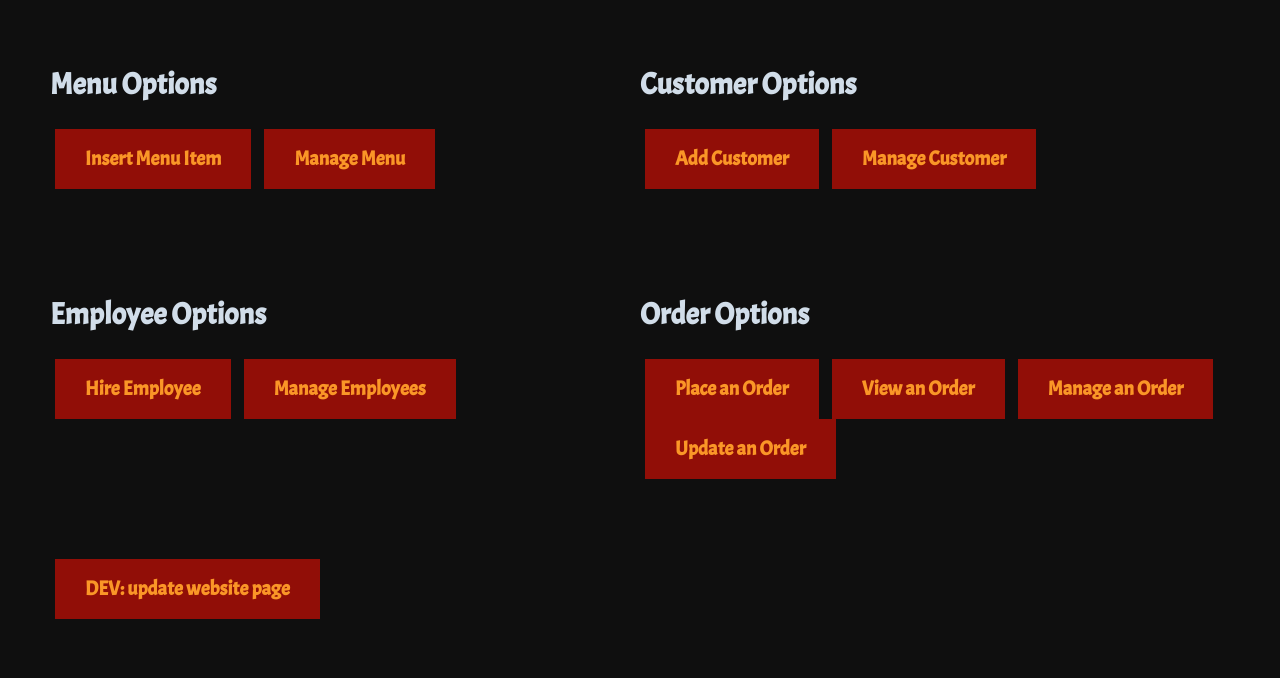
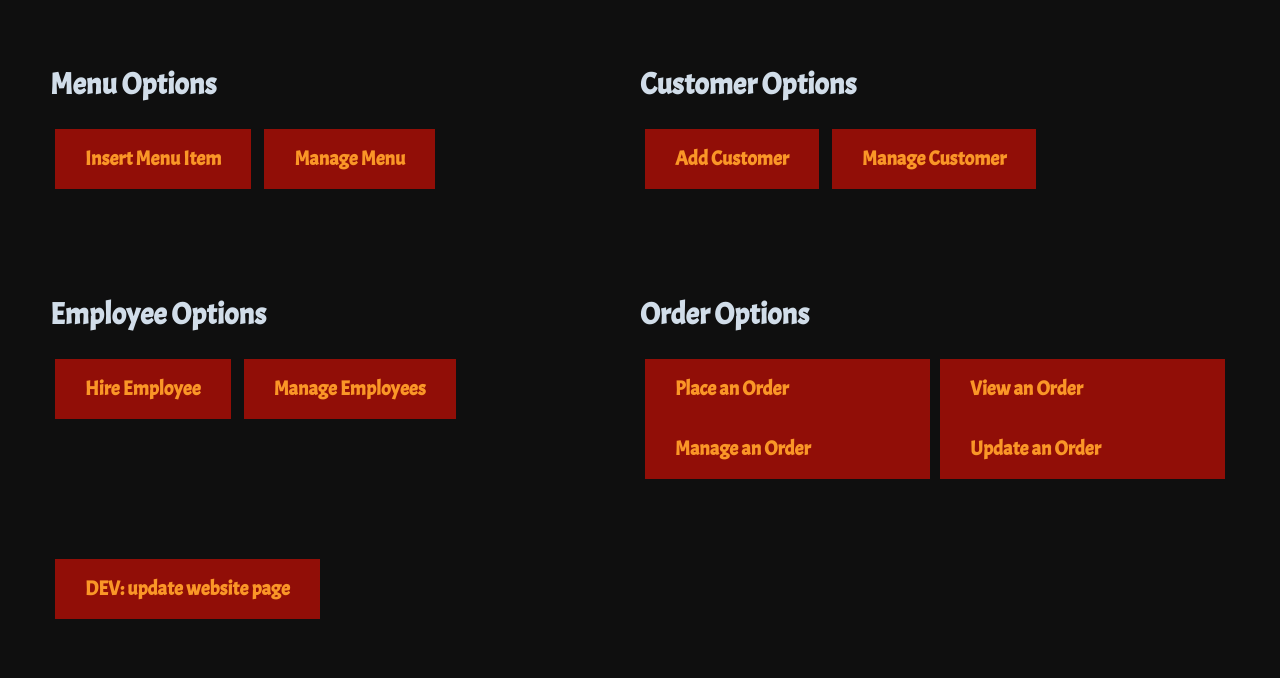
Before and after one commit to Hotrod1220/TydonsPizzeria, a PHP site: page / in a window 1280 px wide. Shown: the part 306-984 px from the top of the page. Run offline with PHP 8.4, Linux system fonts and the light colour scheme.

Commit message:
Style changes for index.php

```diff
--- a/css/style.css
+++ b/css/style.css
@@ -38,7 +38,7 @@ header {
     color: #FA9627;
 }
 
-.grid-three {
+.grid-two {
     display: grid;
     grid-template-columns: 1fr 1fr;
 }
--- a/index.php
+++ b/index.php
@@ -17,7 +17,7 @@
           </header>
           <main class="wrapper container">
               <h2 class="orange-text">Adminstrator Access</h2>
-              <div class="grid-three">
+              <div class="grid-two">
                   <div class="text-wrapper">
                       <h3>Menu Options</h3>
                       <a href="insert_menu.php" class="button">Insert Menu Item</a>
@@ -35,10 +35,12 @@
                   </div>
                   <div class="text-wrapper">
                       <h3>Order Options</h3>
-                      <a href="insert_order.php" class="button">Place an Order</a>
-                      <a href="view_order.php" class="button">View an Order</a>
-                      <a href="manage_orders.php" class="button">Manage an Order</a>
-                      <a href="update_orders.php" class="button">Update an Order</a>
+                      <div class="grid-two">
+                        <a href="insert_order.php" class="button">Place an Order</a>
+                        <a href="view_order.php" class="button">View an Order</a>
+                        <a href="manage_orders.php" class="button">Manage an Order</a>
+                        <a href="update_orders.php" class="button">Update an Order</a>
+                      </div>
                   </div>
                   <div class="text-wrapper">
                       <a href="update_website.php" class="button">DEV: update website page</a>
```
